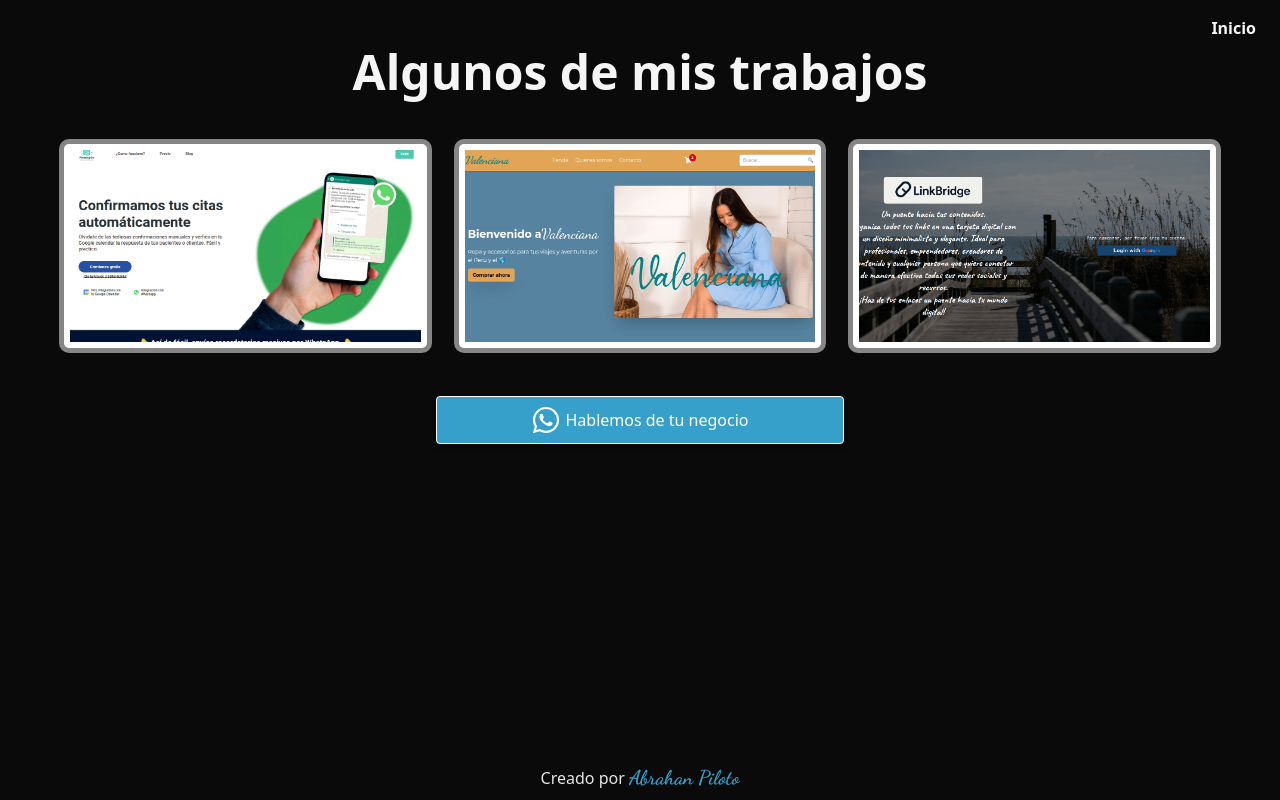
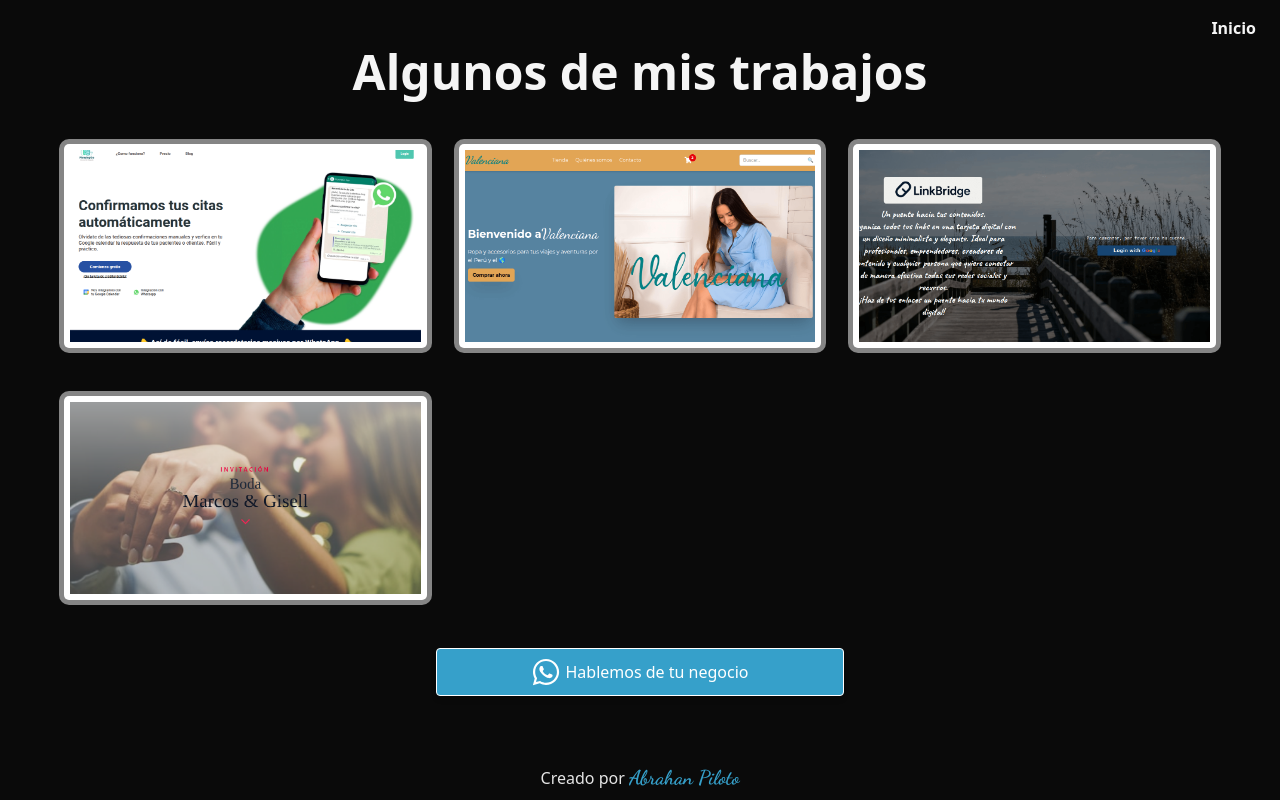
Before and after one commit to Abrahanpiloto/new-portfolio, a React (Vite) app: page /proyectos in a window 1280 px wide. Built offline with nearby package versions, Linux system fonts and the light colour scheme.

Commit message:
se anexo nuevo trabajo en mis trabajos

```diff
--- a/src/components/Works.jsx
+++ b/src/components/Works.jsx
@@ -25,6 +25,13 @@ const projects = [
       "Es una app estilo LinkTree desarrollada en React y Tailwindcss, con base de datos y autenticacion con cuenta de Google en Firebase, totalmente funcional y en linea para uso publico.",
     image: "/linkbridge.png",
     link: "https://linkbridge.netlify.app",
+  },
+  {
+    title: "Invitación",
+    description:
+      "Tarjeta de invitación digital, para cualquier evento: boda, bautizos, cumpleaños, inauguracion, excursiones, 15 años, etc. Tiene registro de confirmación de asistencia, codigo de vestimenta, mapa para llegar, fecha, hora, etc",
+    image: "/invitacion.png",
+    link: "https://invitacion-miboda.vercel.app/",
   },
 ];
 
```
Also changed, not shown: public/invitacion.png (added), 1 other file (tests, documents, lock files or other folders).
